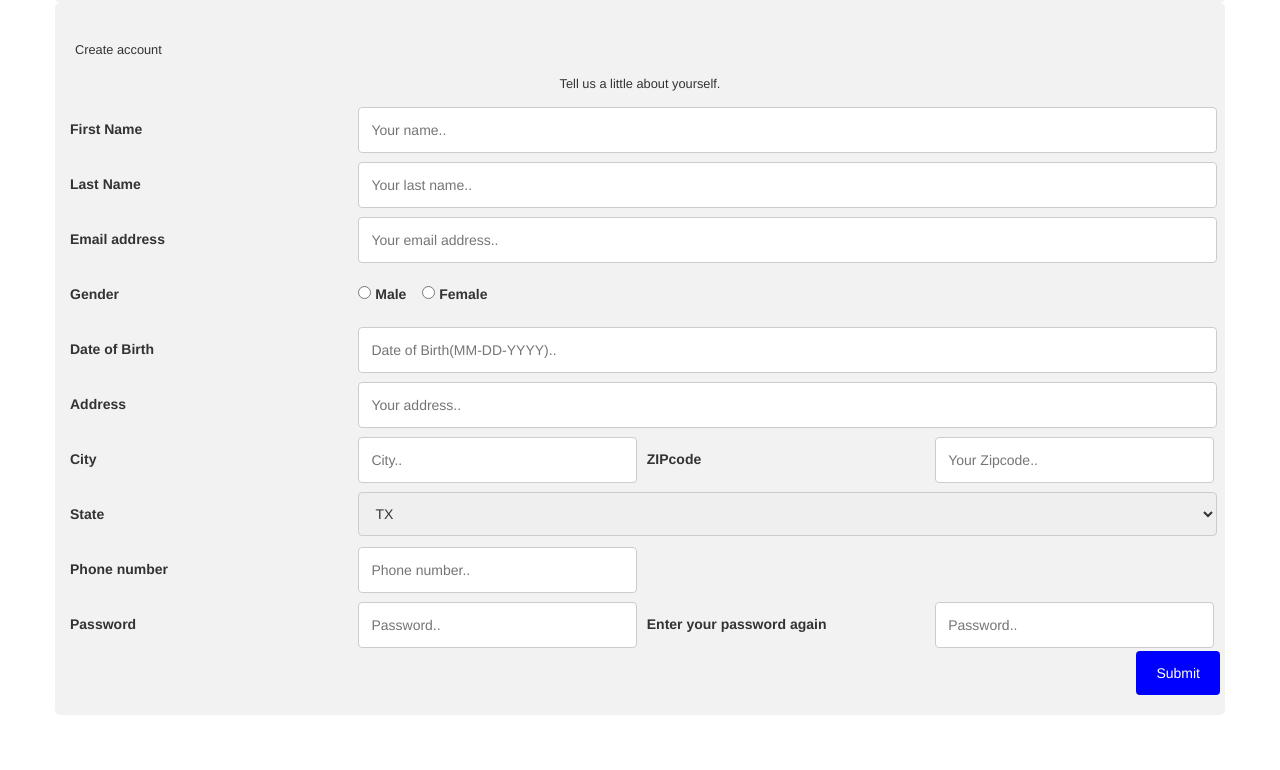
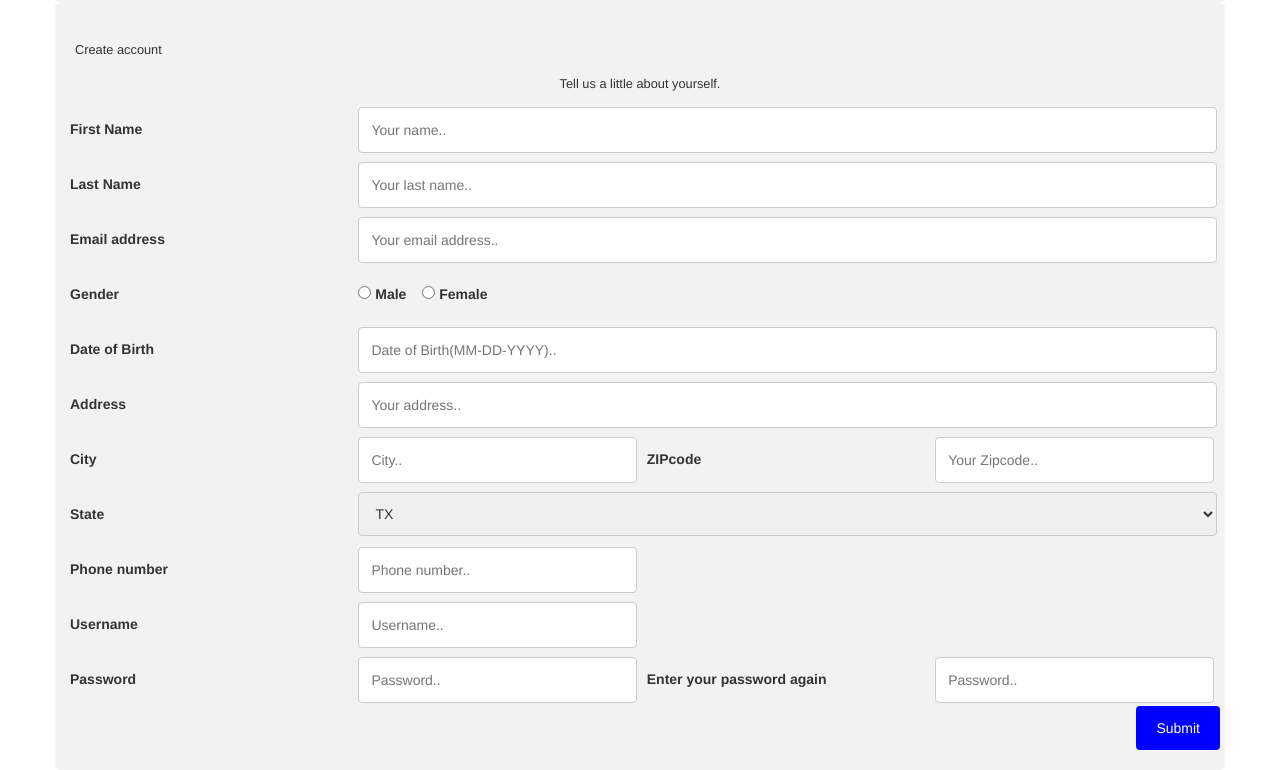
Before and after one commit to shiweiwei168/Web-application, a plain HTML site: page registration.html in a window 1280 px wide. Shown: the part 167-937 px from the top of the page. Before the commit the page ends 882 px from the top, so only its background shows below. Drawn offline with nearby package versions, Linux system fonts and the light colour scheme.

Commit message:
Add files via upload

```diff
--- a/registration.html
+++ b/registration.html
@@ -197,6 +197,15 @@ input[type=submit]:hover {
 
   <div class="row">
     <div class="col-25">
+      <label for="username">Username</label>
+    </div>
+    <div class="col-25">
+      <input type="text" id="Username" name="Username" placeholder="Username..">
+    </div>
+  </div>
+
+  <div class="row">
+    <div class="col-25">
       <label for="fname">Password</label>
     </div>
     <div class="col-25">
```
